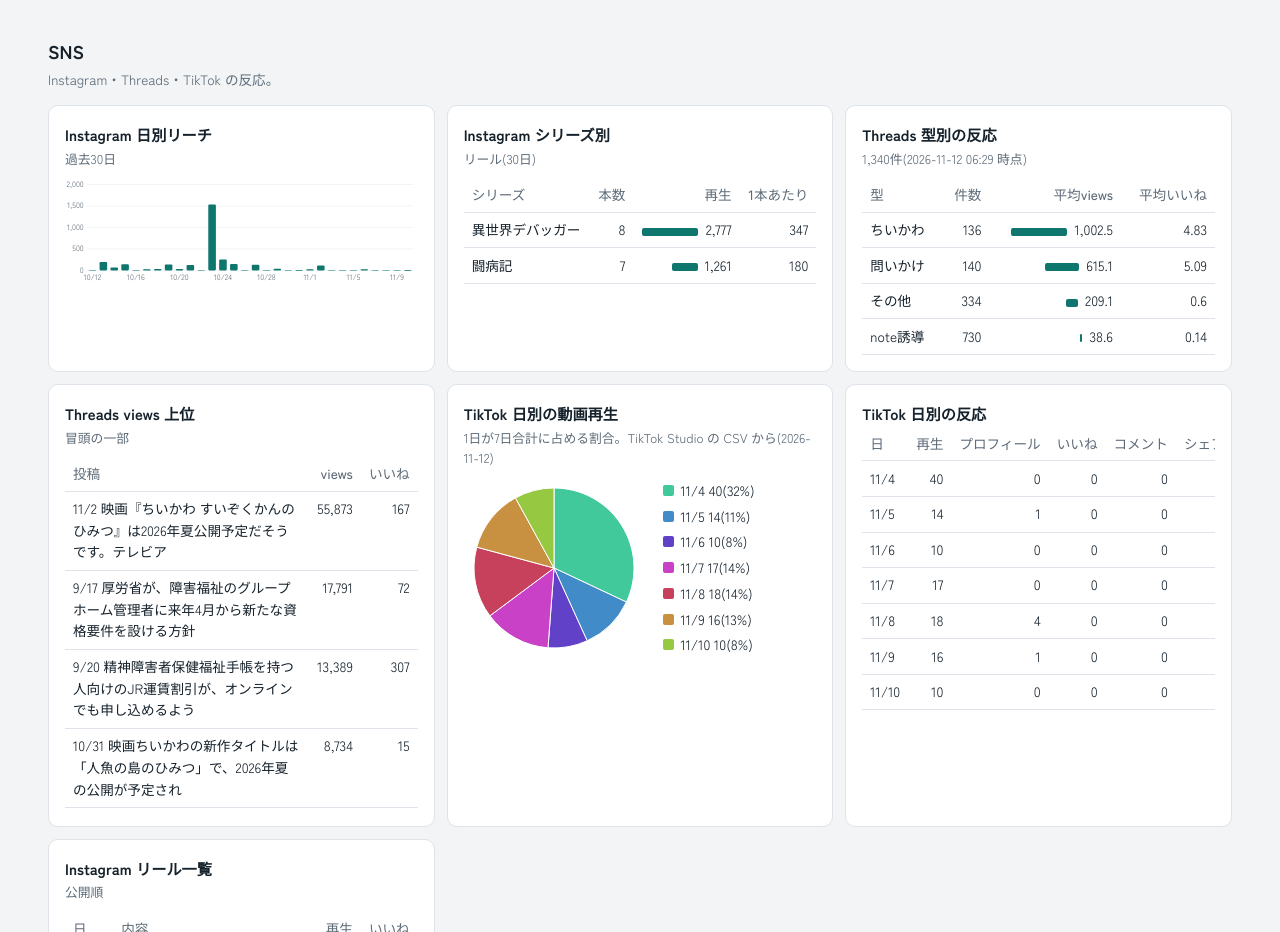
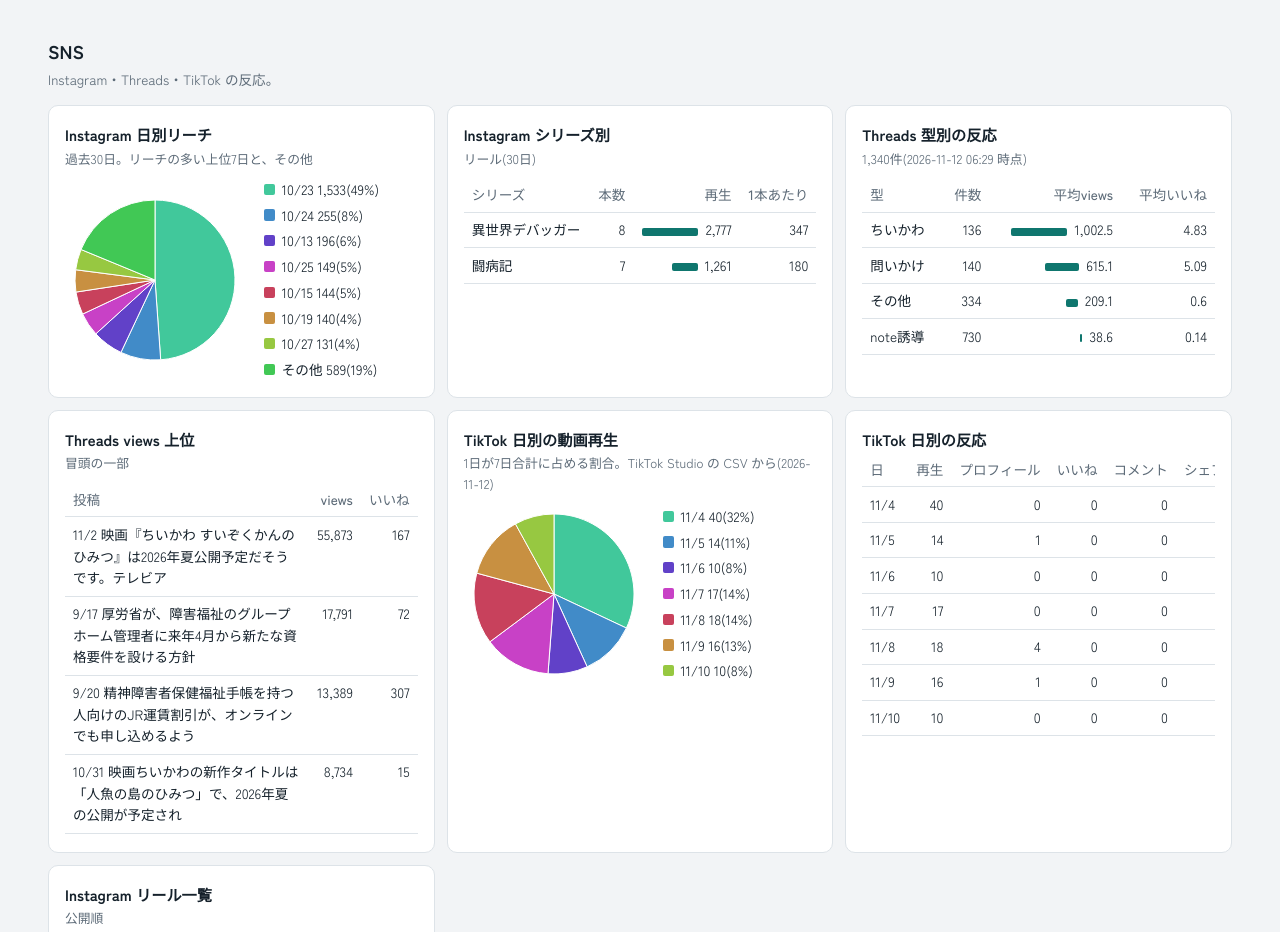
Before and after one commit to oyusuke0603/activity-dashboard, a plain HTML site: page index.html in a window 1280 px wide. Shown: the part 1378-2310 px from the top of the page. Drawn offline with Linux system fonts and the light colour scheme.

Commit message:
dashboard: Instagram/GitHub daily charts as pie

```diff
--- a/index.html
+++ b/index.html
@@ -178,8 +178,12 @@
     return h('div', {}, svg);
   }
 
-  function pie(rows, xk, yk, { fmtX = md } = {}) {
-    const data = (rows || []).filter((r) => Number(r[yk]) > 0);
+  function pie(rows, xk, yk, { fmtX = md, max = 8 } = {}) {
+    let data = (rows || []).filter((r) => Number(r[yk]) > 0);
+    if (data.length > max) {
+      data = data.slice().sort((a, b) => b[yk] - a[yk]);
+      data = [...data.slice(0, max - 1), { [xk]: 'その他', [yk]: sum(data.slice(max - 1), (r) => r[yk]) }];
+    }
     const total = sum(data, (r) => r[yk]);
     if (!total) return h('div', { class: 'empty' }, 'データがありません');
     const R = 80, C = 90, svg = svgEl('svg', { viewBox: '0 0 180 180', width: '180', height: '180', role: 'img' });
@@ -236,7 +240,7 @@
     const sg = document.getElementById('sns-grid');
     const totalPosts = sum(th.types, (x) => x.posts);
     sg.append(
-      card('Instagram 日別リーチ', '過去30日', bars(ig.daily, 'date', 'reach')),
+      card('Instagram 日別リーチ', '過去30日。リーチの多い上位7日と、その他', pie(ig.daily, 'date', 'reach')),
       card('Instagram シリーズ別', 'リール(30日)', table([{ t: 'シリーズ', k: 'series' }, { t: '本数', k: 'n', num: 1 }, { t: '再生', k: 'views', num: 1, bar: 1, f: N.format }, { t: '1本あたり', k: 'avg', num: 1, f: N.format }],
         Object.values(ig.reels.reduce((m, r) => { const g = m[r.series] ??= { series: r.series, n: 0, views: 0 }; g.n++; g.views += +r.views; return m; }, {})).map((g) => ({ ...g, avg: Math.round(g.views / g.n) })).sort((a, b) => b.views - a.views))),
       card('Threads 型別の反応', `${N.format(totalPosts)}件(${th.asof} 時点)`, table([{ t: '型', k: 'type' }, { t: '件数', k: 'posts', num: 1 }, { t: '平均views', k: 'avg_views', num: 1, bar: 1, f: F1.format }, { t: '平均いいね', k: 'avg_likes', num: 1 }], th.types)),
@@ -254,7 +258,7 @@
     );
 
     document.getElementById('dev-grid').append(
-      card('日別コミット', '全リポジトリ合計(ボット・自動生成を含む)', bars(gh.commits_daily, 'date', 'count', { color: 'var(--warm)', unit: ' 件' })),
+      card('日別コミット', '全リポジトリ合計(ボット・自動生成を含む)。コミットの多い上位7日と、その他', pie(gh.commits_daily, 'date', 'count')),
       card('最近の動き', '手作業のコミット', table([{ t: '日', k: 'date', f: md }, { t: '場所', k: 'source', tag: 1 }, { t: '内容', k: 'text' }], gh.recent)),
       card('リポジトリ', '最終更新の新しい順', table([{ t: '名前', k: 'repo' }, { t: '公開', k: 'visibility' }, { t: '最終更新', k: 'pushed', f: md }], gh.repos))
     );
```
